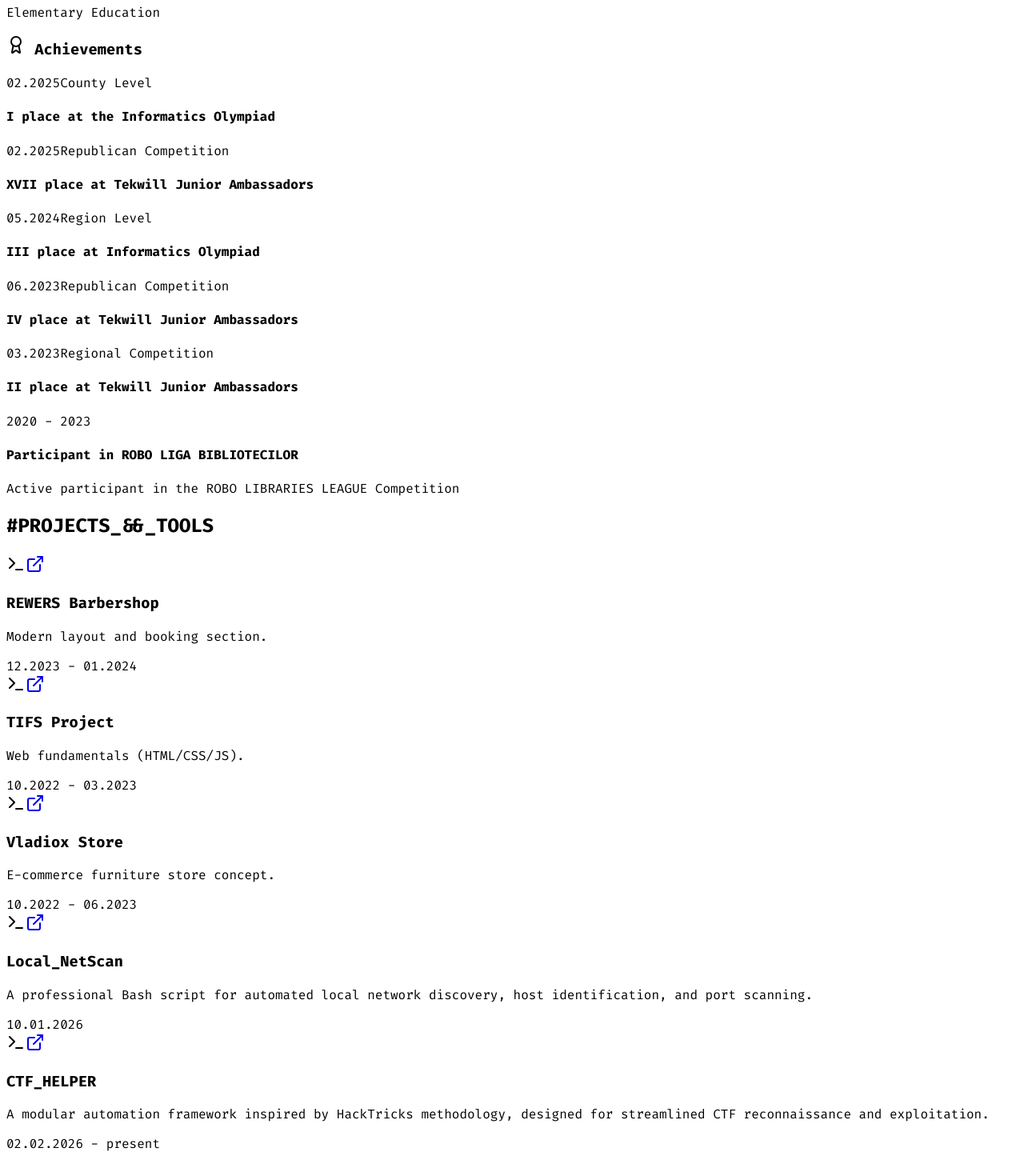
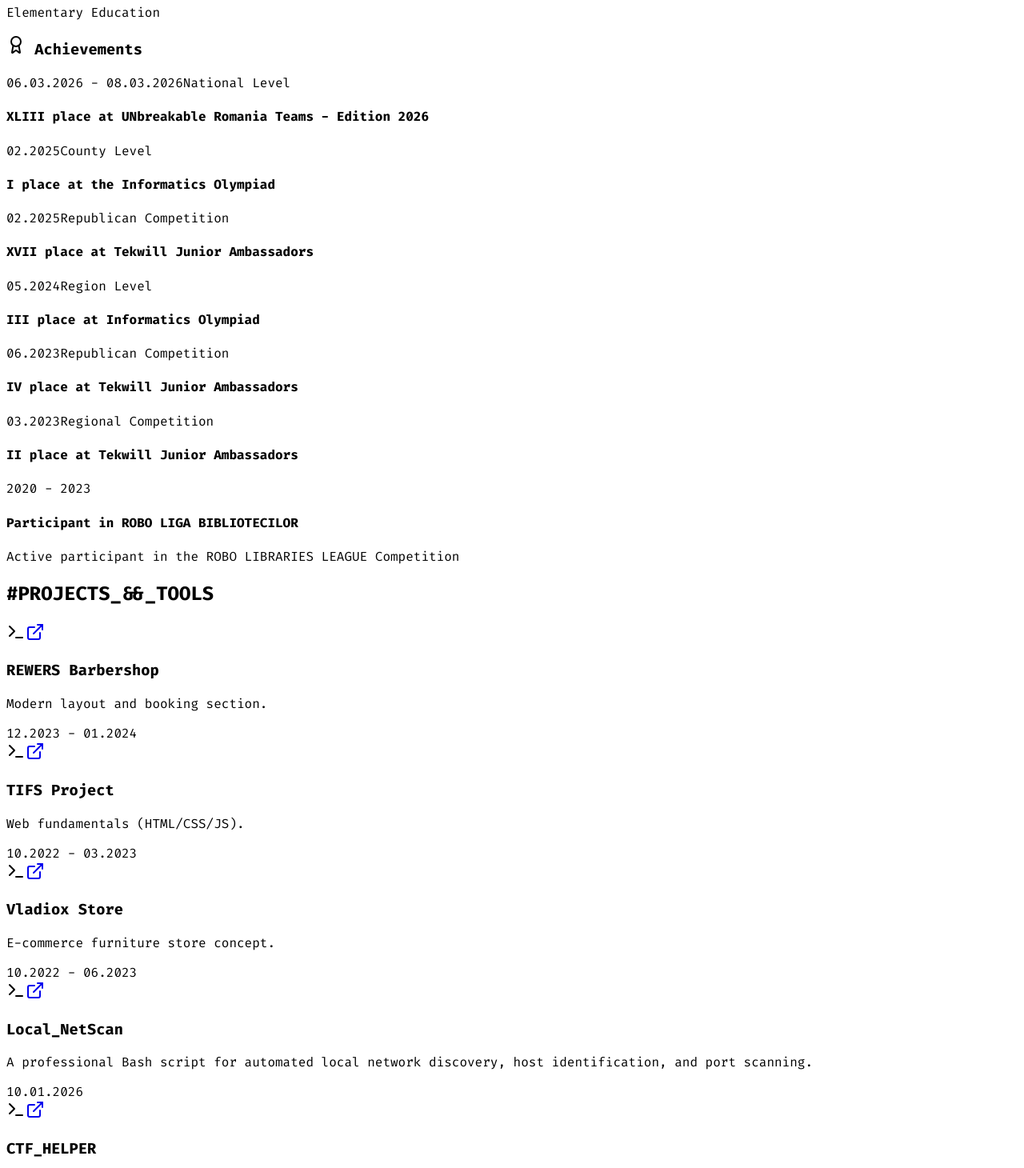
Before and after one commit to SerafimLupan/Serafim_Lupan-v2, a React (Vite) app in the folder client/: page / in a window 1280 px wide. Shown: the part 1880-3340 px from the top of the page at 80% size. Built offline with nearby package versions, Linux system fonts and the light colour scheme; a web font is replaced by a local one.

Commit message:
Add achievement and update CTF_HELPER date
Added achievement for UNbreakable Romania Teams and updated date format for CTF_HELPER.

```diff
--- a/client/src/data.ts
+++ b/client/src/data.ts
@@ -61,6 +61,11 @@ P"Ybmmd"   \`Mbmmd' .JMML.   \`Moo9^Yo..JMML.  .JMML..JMML  JMML  JMML.    .JMMm
     ],
     achievements: [
       {
+        date: "06.03.2026 - 08.03.2026",
+        title: "XLIII place at UNbreakable Romania Teams - Edition 2026",
+        level: "National Level"
+      },
+      {
         date: "02.2025",
         title: "I place at the Informatics Olympiad",
         level: "County Level"
@@ -121,7 +126,7 @@ P"Ybmmd"   \`Mbmmd' .JMML.   \`Moo9^Yo..JMML.  .JMML..JMML  JMML  JMML.    .JMMm
     {
       name: "CTF_HELPER",
       url: "https://github.com/SerafimLupan/CTF_HELPER",
-      date: "02.02.2026 - present",
+      date: "02.02.2026",
       description: "A modular automation framework inspired by HackTricks methodology, designed for streamlined CTF reconnaissance and exploitation."
     }
   ],
```
